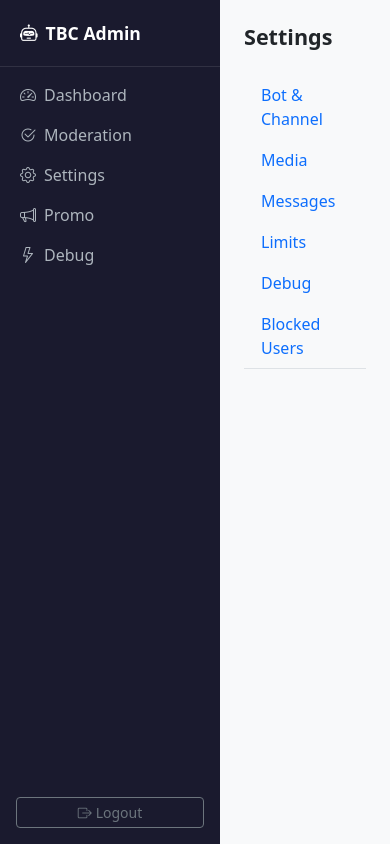
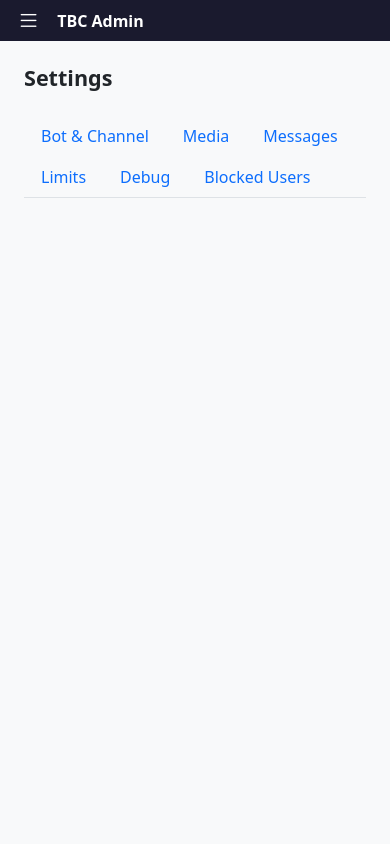
Before and after one commit to mikitavalkunovich-innowise/TBC-Ambassador-Bot, a FastAPI app: template app/admin/templates/settings.html in a window 390 px wide. Run offline with FastAPI, Linux system fonts and the light colour scheme; the template is opened without the code that fills it, so the values that code supplies are empty; parts of the project's set-up code (start-up, migrations or seed data) failed here and were passed over.

Commit message:
Make admin sidebar collapsible behind burger menu on mobile.
Uses Bootstrap offcanvas-lg so navigation slides in on small screens and stays fixed on desktop.

Co-authored-by: Cursor <cursoragent@cursor.com>

```diff
--- a/app/admin/templates/base.html
+++ b/app/admin/templates/base.html
@@ -12,7 +12,8 @@
     .sidebar .nav-link { color: #adb5bd; padding: .5rem 1.25rem; border-radius: 0; }
     .sidebar .nav-link:hover, .sidebar .nav-link.active { color: #fff; background: rgba(255,255,255,.1); }
     .sidebar .brand { color: #fff; font-weight: 700; font-size: 1.1rem; padding: 1.25rem; border-bottom: 1px solid rgba(255,255,255,.1); }
-    .main-content { flex: 1; overflow-y: auto; }
+    .main-content { flex: 1; overflow-y: auto; min-width: 0; }
+    .admin-mobile-bar { background: #1a1a2e; z-index: 1030; }
     .stat-card { border-left: 4px solid; }
     .stat-card.primary { border-color: #0d6efd; }
     .stat-card.success { border-color: #198754; }
@@ -24,48 +25,70 @@
   </style>
 </head>
 <body>
-<div class="d-flex">
-  <!-- Sidebar -->
-  <nav class="sidebar d-flex flex-column">
-    <div class="brand">
+<div class="d-flex w-100">
+  <!-- Sidebar (offcanvas on mobile, always visible on lg+) -->
+  <nav class="offcanvas-lg offcanvas-start sidebar d-flex flex-column"
+       tabindex="-1" id="adminSidebar" aria-labelledby="adminSidebarLabel">
+    <div class="offcanvas-header d-lg-none border-bottom border-secondary">
+      <h5 class="offcanvas-title text-white" id="adminSidebarLabel">
+        <i class="bi bi-robot me-2"></i>TBC Admin
+      </h5>
+      <button type="button" class="btn-close btn-close-white" data-bs-dismiss="offcanvas"
+              data-bs-target="#adminSidebar" aria-label="Close menu"></button>
+    </div>
+    <div class="brand d-none d-lg-block">
       <i class="bi bi-robot me-2"></i>TBC Admin
     </div>
     <ul class="nav flex-column mt-2">
       <li class="nav-item">
-        <a class="nav-link {% if active_page == 'dashboard' %}active{% endif %}" href="/admin/">
+        <a class="nav-link {% if active_page == 'dashboard' %}active{% endif %}" href="/admin/"
+           data-bs-dismiss="offcanvas">
           <i class="bi bi-speedometer2 me-2"></i>Dashboard
         </a>
       </li>
       <li class="nav-item">
-        <a class="nav-link {% if active_page == 'moderation' %}active{% endif %}" href="/admin/moderation">
+        <a class="nav-link {% if active_page == 'moderation' %}active{% endif %}" href="/admin/moderation"
+           data-bs-dismiss="offcanvas">
           <i class="bi bi-check2-circle me-2"></i>Moderation
         </a>
       </li>
       <li class="nav-item">
-        <a class="nav-link {% if active_page == 'settings' %}active{% endif %}" href="/admin/settings">
+        <a class="nav-link {% if active_page == 'settings' %}active{% endif %}" href="/admin/settings"
+           data-bs-dismiss="offcanvas">
           <i class="bi bi-gear me-2"></i>Settings
         </a>
       </li>
       <li class="nav-item">
-        <a class="nav-link {% if active_page == 'promo' %}active{% endif %}" href="/admin/promo">
+        <a class="nav-link {% if active_page == 'promo' %}active{% endif %}" href="/admin/promo"
+           data-bs-dismiss="offcanvas">
           <i class="bi bi-megaphone me-2"></i>Promo
         </a>
       </li>
       <li class="nav-item">
-        <a class="nav-link {% if active_page == 'debug' %}active{% endif %}" href="/admin/debug">
+        <a class="nav-link {% if active_page == 'debug' %}active{% endif %}" href="/admin/debug"
+           data-bs-dismiss="offcanvas">
           <i class="bi bi-lightning me-2"></i>Debug
         </a>
       </li>
     </ul>
     <div class="mt-auto p-3">
-      <a href="/admin/logout" class="btn btn-outline-secondary btn-sm w-100">
+      <a href="/admin/logout" class="btn btn-outline-secondary btn-sm w-100" data-bs-dismiss="offcanvas">
         <i class="bi bi-box-arrow-right me-1"></i>Logout
       </a>
     </div>
   </nav>
 
   <!-- Main content -->
-  <div class="main-content p-4">
+  <div class="main-content d-flex flex-column min-vh-100">
+    <div class="admin-mobile-bar d-lg-none sticky-top d-flex align-items-center gap-3 px-3 py-2">
+      <button class="btn btn-link text-white text-decoration-none p-0 lh-1" type="button"
+              data-bs-toggle="offcanvas" data-bs-target="#adminSidebar" aria-controls="adminSidebar"
+              aria-label="Open menu">
+        <i class="bi bi-list fs-3"></i>
+      </button>
+      <span class="text-white fw-semibold">TBC Admin</span>
+    </div>
+    <div class="p-4 flex-grow-1">
     {% if saved %}
     <div class="alert alert-success alert-dismissible fade show py-2" role="alert">
       <i class="bi bi-check-circle me-1"></i>Settings saved successfully.
@@ -73,6 +96,7 @@
     </div>
     {% endif %}
     {% block content %}{% endblock %}
+    </div>
   </div>
 </div>
 <script src="https://cdn.jsdelivr.net/npm/bootstrap@5.3.3/dist/js/bootstrap.bundle.min.js"></script>
```
